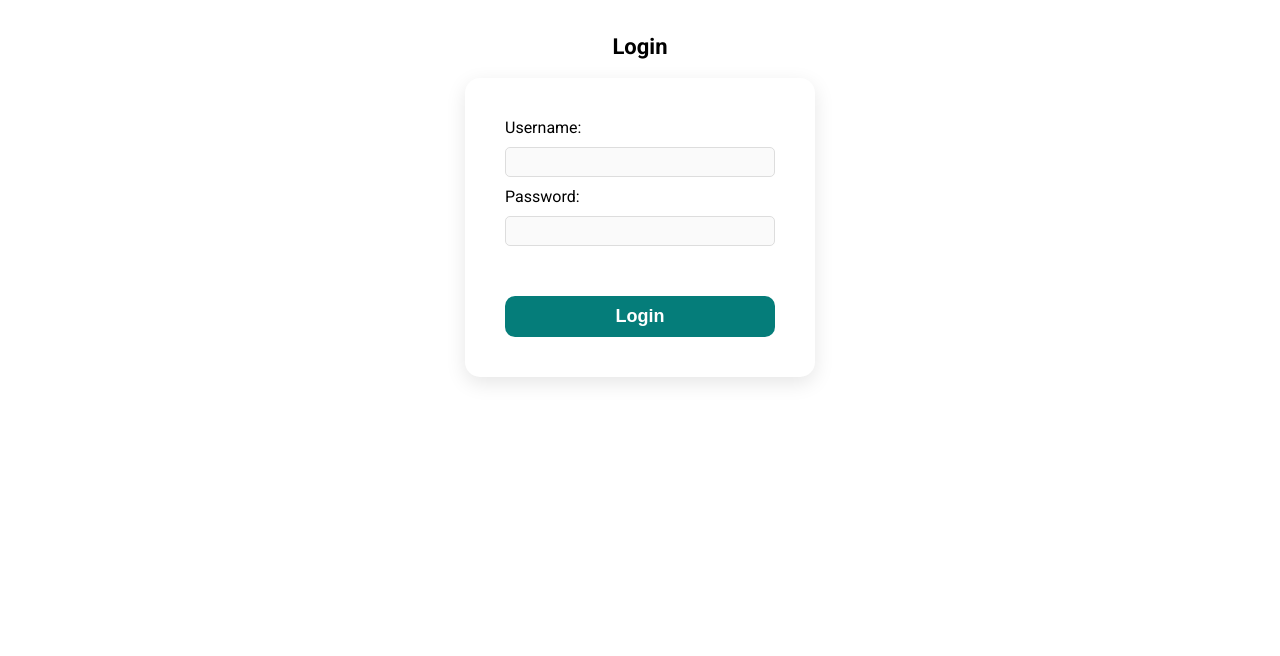
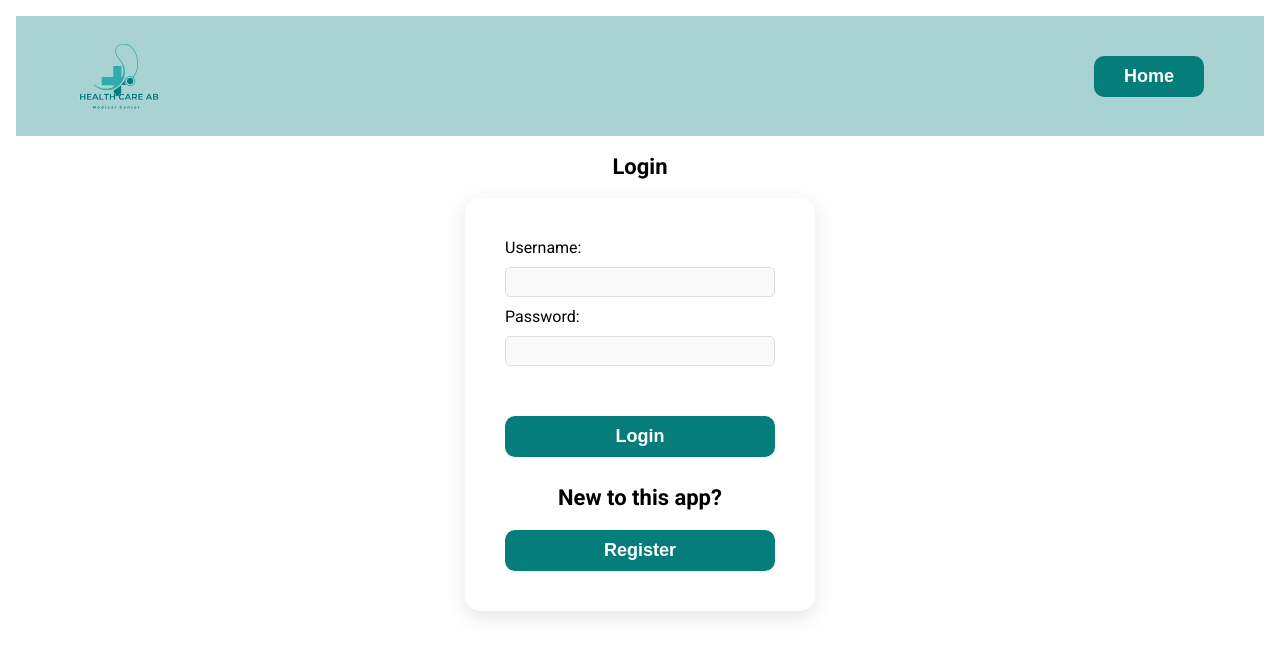
Before and after one commit to Vurpas/Healthcare-Frontend, a React (Vite) app: page /login in a window 1280 px wide. Shown: the top 656 px of the page. Built offline with nearby package versions, Linux system fonts and the light colour scheme; no server answers.

Commit message:
fixed small design stuff, added register button and fixed routing issue on /home page

```diff
--- a/src/components/AdminDashboard.jsx
+++ b/src/components/AdminDashboard.jsx
@@ -23,6 +23,7 @@ const StyledButton = styled.button`
   border-radius: 10px;
   font-size: 18px;
   font-weight: 600;
+  border: none;
   margin-bottom: 20px;
   color: #fff;
   transition: background-color 0.3s ease, transform 0.2s ease,
@@ -145,7 +146,7 @@ function AdminDashboard() {
       <LogoContainer src={Logo} />
       <Title>Admin Dashboard</Title>
       <Text>Welcome, {user}</Text>
-      <StyledButton onClick={goToCalendar}>Go To Calendar</StyledButton>
+      <StyledButton onClick={goToCalendar}>Appointment Calendar</StyledButton>
       <BookingText>Today's appointments</BookingText>
 
       {/* ternary to check if appointments array is empty, in that case display "No appointments yet" to user */}
@@ -174,9 +175,6 @@ function AdminDashboard() {
         </div>
       ) : (
         <>
-          <LoadContainer>
-            <Loader></Loader>
-          </LoadContainer>
           <Text>No appointments yet</Text>
         </>
       )}
--- a/src/components/Home.jsx
+++ b/src/components/Home.jsx
@@ -38,6 +38,7 @@ const RegisterButton = styled.div`
   background-color: #057d7a;
   border-radius: 10px;
   font-size: 18px;
+  textDecoration: "none", color: "white"
   font-weight: 600;
   color: #fff;
   margin-top: 3rem;
@@ -60,16 +61,13 @@ const Home = () => (
     <HomeContainer>
       <LogoContainer src={Logo} />
       <Title>Health Care Appointment App</Title>
-      <LoginButton>
-        <Link className="link" to="/login">
-          Login
-        </Link>
-      </LoginButton>
-      <RegisterButton>
-        <Link className="link" to="/register">
-          Register
-        </Link>
-      </RegisterButton>
+
+      <Link style={{ textDecoration: "none", color: "black" }} to="/login">
+        <LoginButton>Login</LoginButton>
+      </Link>
+      <Link style={{ textDecoration: "none", color: "black" }} to="/register">
+        <LoginButton>Register</LoginButton>
+      </Link>
     </HomeContainer>
   </>
 );
--- a/src/components/Login.jsx
+++ b/src/components/Login.jsx
@@ -2,13 +2,35 @@ import styled from "styled-components";
 import { useState } from "react";
 import axios from "axios";
 import { useAuth } from "../hooks/useAuth";
-import { useNavigate } from "react-router-dom";
+import { useNavigate, Link } from "react-router-dom";
 // login page
 const LoginContainer = styled.div`
   display: flex;
   align-items: center;
   justify-content: center;
   flex-direction: column;
+`;
+
+const RegisterButton = styled.button`
+  cursor: pointer;
+  padding: 10px 30px;
+  background-color: #057d7a;
+  border-radius: 10px;
+  font-size: 18px;
+  font-weight: 600;
+  color: #fff;
+  margin-top: 40px;
+  transition: background-color 0.3s ease, transform 0.2s ease,
+    box-shadow 0.2s ease;
+  text-align: center;
+  border: none;
+  width: 100%;
+
+  &:hover {
+    background-color: #2fadaa;
+    transform: translateY(-3px);
+    box-shadow: 0px 4px 10px rgba(0, 0, 0, 0.15);
+  }
 `;
 
 const LoginButton = styled.button`
@@ -34,6 +56,12 @@ const LoginButton = styled.button`
 
 const Title = styled.h2`
   font-size: 22px;
+`;
+
+const Title2 = styled.h2`
+  font-size: 22px;
+  text-align: center;
+  margin-bottom: -30px;
 `;
 
 const FormWrapper = styled.form`
@@ -132,6 +160,10 @@ function Login() {
           required
         />
         <LoginButton type="submit">Login</LoginButton>
+        <Title2>New to this app?</Title2>
+        <Link to="/register">
+          <RegisterButton>Register</RegisterButton>
+        </Link>
       </FormWrapper>
     </LoginContainer>
   );
--- a/src/components/Navbar.jsx
+++ b/src/components/Navbar.jsx
@@ -9,7 +9,7 @@ import RequireAuth from "./RequireAuth";
 
 const Navbar = () => {
   const {
-    authState: { roles },
+    authState: { roles, user },
   } = useAuth();
 
   const navigate = useNavigate();
@@ -18,34 +18,53 @@ const Navbar = () => {
   };
 
   return (
-    <RequireAuth roles={["USER", "ADMIN"]}>
     <>
       <NavContainer>
         <ListContainer>
           <LogoContainer
             src={Logo}
-              onClick={() =>
-                routeChange(`/${roles[0].toLowerCase()}/dashboard`)
-              }
+            onClick={() => routeChange(`/${roles[0].toLowerCase()}/dashboard`)}
           />
           <MyPageContainer>
-              <MyAppointmentsButton
-                onClick={() => routeChange("/appointments")}
-              >
-                My Appointments
-              </MyAppointmentsButton>
-            </MyPageContainer>
+            {user ? (
               <LogOutContainer>
                 <Link to="/logout"></Link>
                 <Logout />
               </LogOutContainer>
+            ) : (
+              <LogOutContainer>
+                <Link to="/">
+                  <LoginButton>Home</LoginButton>
+                </Link>
+              </LogOutContainer>
+            )}
+          </MyPageContainer>
         </ListContainer>
       </NavContainer>
     </>
-    </RequireAuth>
   );
 };
 export default Navbar;
+
+const LoginButton = styled.button`
+  cursor: pointer;
+  padding: 10px 30px;
+  background-color: #057d7a;
+  border-radius: 10px;
+  font-size: 18px;
+  font-weight: 600;
+  color: #fff;
+  transition: background-color 0.3s ease, transform 0.2s ease,
+    box-shadow 0.2s ease;
+  text-align: center;
+  border: none;
+
+  &:hover {
+    background-color: #2fadaa;
+    transform: translateY(-3px);
+    box-shadow: 0px 4px 10px rgba(0, 0, 0, 0.15);
+  }
+`;
 
 const NavContainer = styled.div`
   width: 100%;
--- a/src/components/UserDashboard.jsx
+++ b/src/components/UserDashboard.jsx
@@ -36,6 +36,7 @@ const StyledButton = styled.button`
   font-size: 18px;
   font-weight: 600;
   margin-bottom: 20px;
+  border: none;
   color: #fff;
   transition: background-color 0.3s ease, transform 0.2s ease,
     box-shadow 0.2s ease;
@@ -127,12 +128,8 @@ function UserDashboard() {
       <LogoContainer src={Logo} />
       <Title>User Dashboard</Title>
       <Text>Welcome, {user}!</Text>
+      <StyledButton onClick={goToCalendar}>Book appointment</StyledButton>
       <BookingText>My upcoming appointments</BookingText>
-
-      <AppointmentsButton onClick={routeChange}>
-        My appointments
-      </AppointmentsButton>
-      <StyledButton onClick={goToCalendar}>Go To Calendar</StyledButton>
 
       {/* ternary to check if appointments array is empty, in that case display "No appointments yet" to user */}
       {appointments && appointments.length > 0 ? (
@@ -160,9 +157,6 @@ function UserDashboard() {
         </div>
       ) : (
         <>
-          <LoadContainer>
-            <Loader></Loader>
-          </LoadContainer>
           <Text>No appointments yet</Text>
         </>
       )}
```
Lines whose indentation alone changed are shown as unchanged.
